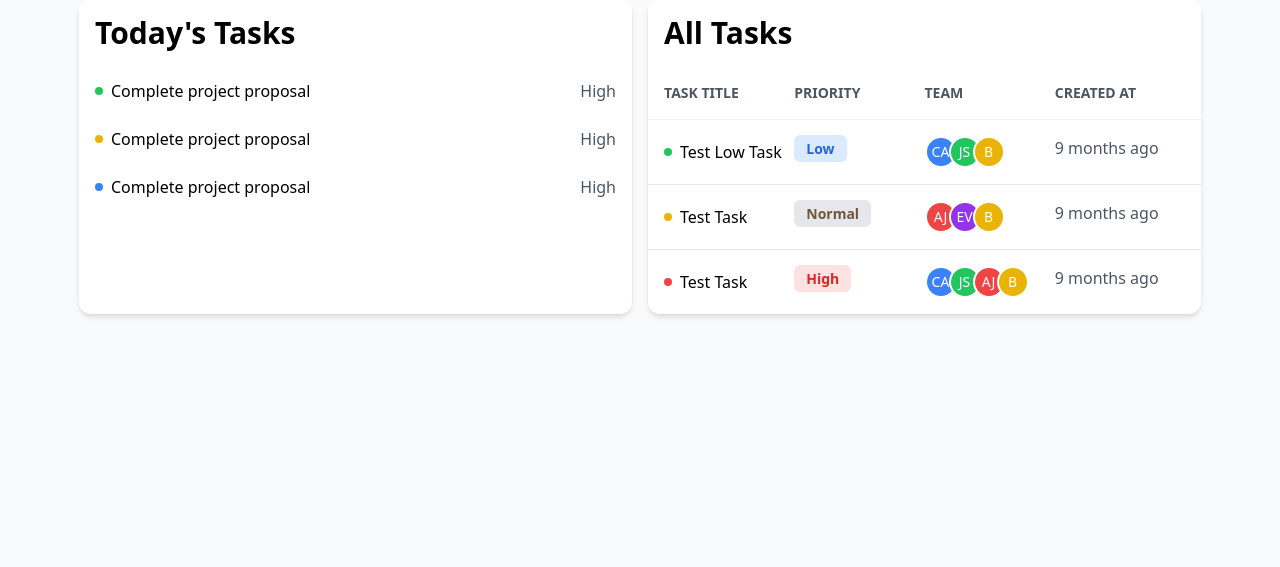
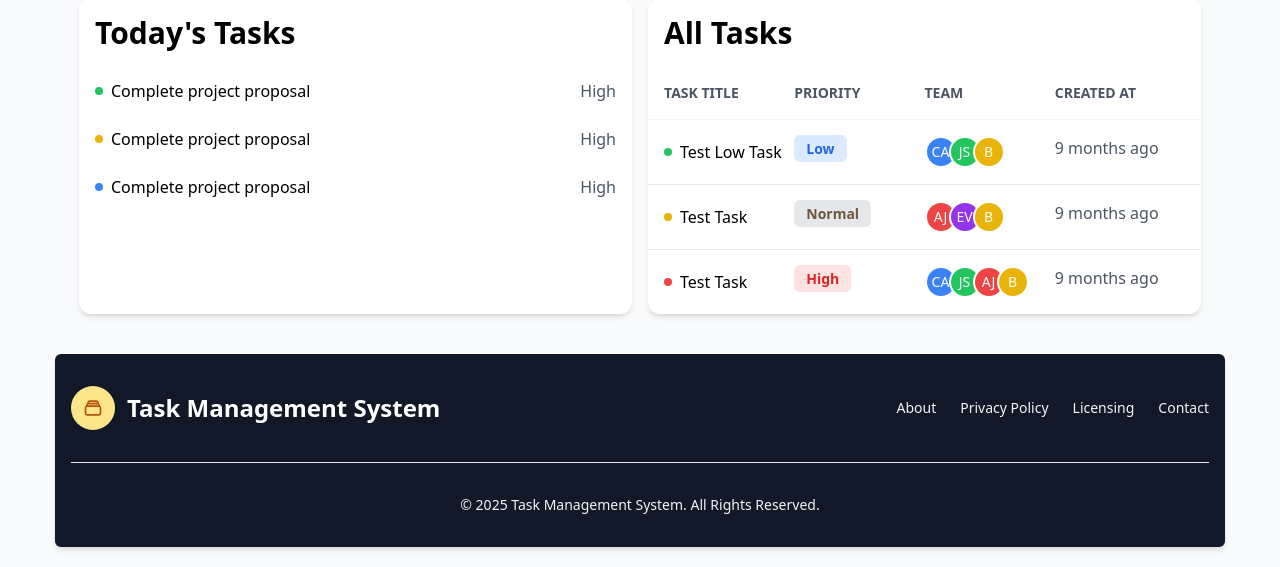
Before and after one commit to anis191/Django, a Django app: page /tasks/user-dashboard/ in a window 1280 px wide. Shown: the part 233-800 px from the top of the page. Run offline with Django 5.2, Linux system fonts and the light colour scheme; some libraries are stand-ins or nearby versions.

Commit message:
add-footer

```diff
--- a/task/templates/dashboard/dashboard.html
+++ b/task/templates/dashboard/dashboard.html
@@ -95,8 +95,10 @@
              {% block tasks %}
 
              {% endblock tasks %}
-
         </main>
     </section>
+
+    {% comment %} {% include "footer.html" %} {% endcomment %}
+    {% include "footer.html" %}
 </body>
 </html>
--- /dev/null
+++ b/task/templates/footer.html
@@ -0,0 +1,40 @@
+<!DOCTYPE html>
+<html lang="en">
+<head>
+    <meta charset="UTF-8">
+    <meta name="viewport" content="width=device-width, initial-scale=1.0">
+    <title>Document</title>
+</head>
+<body>
+    <footer class="max-w-[1170px] mx-auto rounded-md shadow-md bg-gray-900 text-white m-4">
+        <div class="w-full max-w-screen-xl mx-auto p-4 md:py-8">
+            <div class="sm:flex sm:items-center sm:justify-between">
+                <a href="" class="flex items-center mb-4 sm:mb-0 space-x-3 rtl:space-x-reverse">
+                    <div class="bg-amber-200 rounded-full p-3">
+                        <svg xmlns="http://www.w3.org/2000/svg" fill="none" viewBox="0 0 24 24" stroke-width="1.5" stroke="currentColor" class="size-5 text-amber-700">
+                            <path stroke-linecap="round" stroke-linejoin="round" stroke-width="2" d="M6 6.878V6a2.25 2.25 0 0 1 2.25-2.25h7.5A2.25 2.25 0 0 1 18 6v.878m-12 0c.235-.083.487-.128.75-.128h10.5c.263 0 .515.045.75.128m-12 0A2.25 2.25 0 0 0 4.5 9v.878m13.5-3A2.25 2.25 0 0 1 19.5 9v.878m0 0a2.246 2.246 0 0 0-.75-.128H5.25c-.263 0-.515.045-.75.128m15 0A2.25 2.25 0 0 1 21 12v6a2.25 2.25 0 0 1-2.25 2.25H5.25A2.25 2.25 0 0 1 3 18v-6c0-.98.626-1.813 1.5-2.122" />
+                          </svg>
+                    </div>
+                    <span class="self-center text-2xl font-semibold whitespace-wrap">Task Management System</span>
+                </a>
+                <ul class="flex flex-wrap items-center mb-6 text-sm font-medium text-gray-100 sm:mb-0">
+                    <li>
+                        <a href="#" class="hover:underline me-4 md:me-6">About</a>
+                    </li>
+                    <li>
+                        <a href="#" class="hover:underline me-4 md:me-6">Privacy Policy</a>
+                    </li>
+                    <li>
+                        <a href="#" class="hover:underline me-4 md:me-6">Licensing</a>
+                    </li>
+                    <li>
+                        <a href="#" class="hover:underline">Contact</a>
+                    </li>
+                </ul>
+            </div>
+            <hr class="my-6 border-gray-200 sm:mx-auto lg:my-8" />
+            <span class="block text-sm text-gray-100 sm:text-center">© 2025 <a href="" class="hover:underline">Task Management System</a>. All Rights Reserved.</span>
+        </div>
+    </footer>
+</body>
+</html>
```
